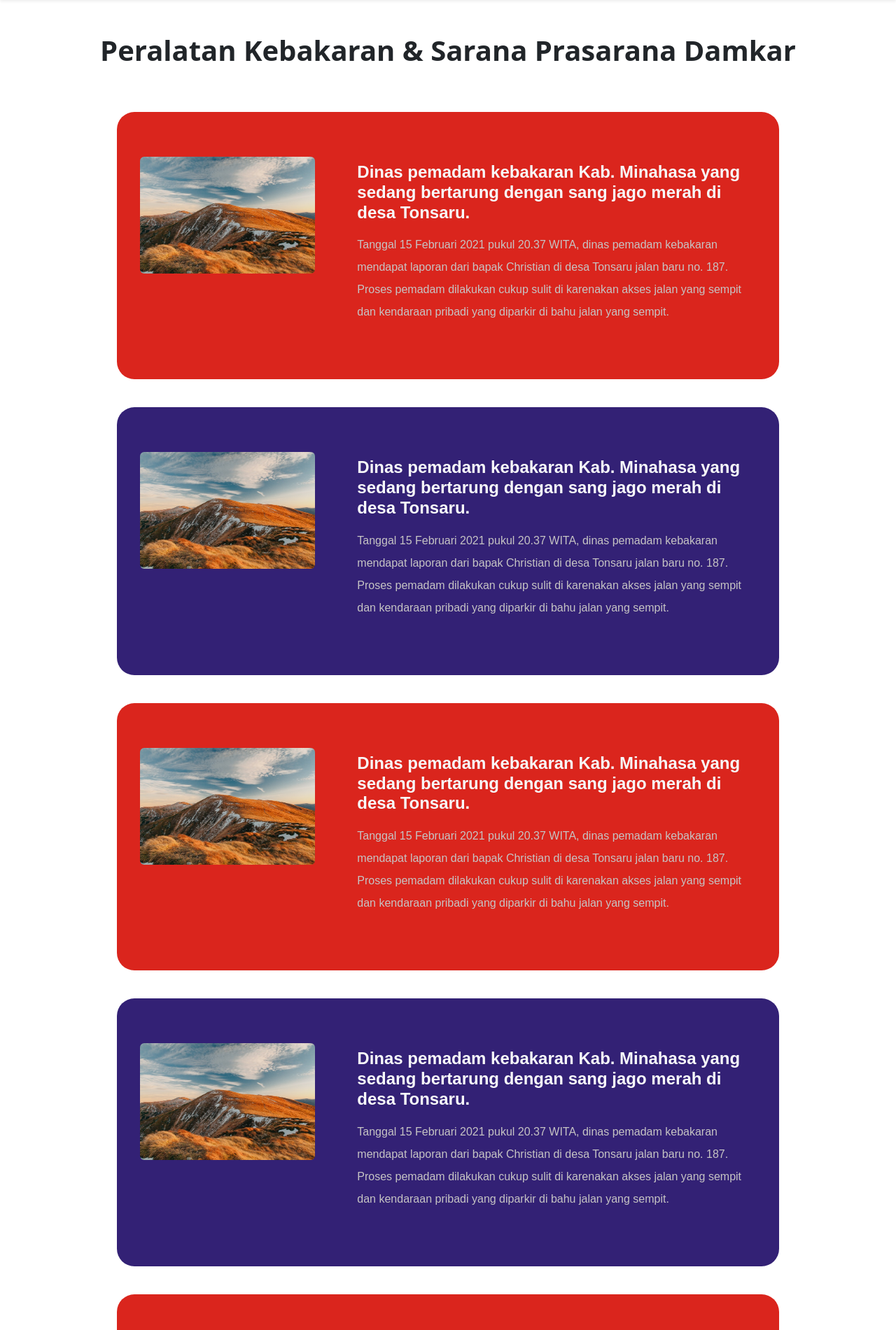
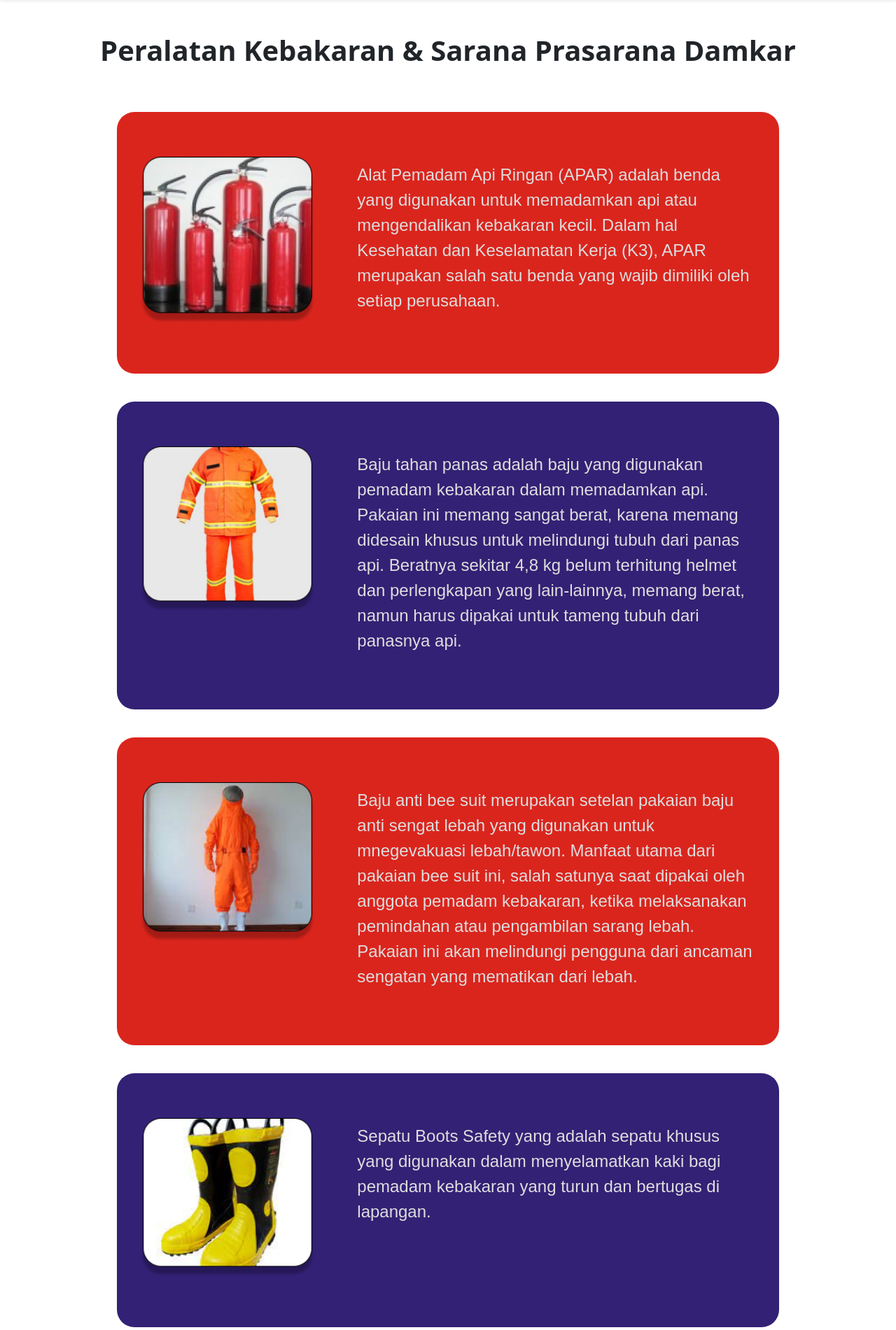
Before and after one commit to alfredtl/final_project, a PHP site: page /peralatan-kebakaran.html in a window 1280 px wide. Shown: the part 56-1957 px from the top of the page at 70% size. Run offline with PHP 8.4, Linux system fonts and the light colour scheme; some libraries are stand-ins or nearby versions.

Commit message:
menambahkan fungsi update pada halaman berita, menambahkan data pada halaman peralatan

```diff
--- a/peralatan-kebakaran.html
+++ b/peralatan-kebakaran.html
@@ -191,7 +191,7 @@
                             <div class="p-3 text-center">
                                 <h1 class="text-gradient">
                                     <a href="data-kebakaran.php" class="text-light" style="text-decoration: none;">
-                                        <img src="./image/everest-famous.jpg" class="rounded text-start" style="width: 250px;" alt="">
+                                        <img src="./image/alat-pemadam1.png" class="rounded text-start" style="width: 250px;" alt="">
                                     </a>
                                 </h1>
                             </div>
@@ -200,12 +200,8 @@
                             <div class="p-3">
                                 <h1 class="text-gradient">
                                     <a href="#" class="text-light" style="text-decoration: none;">
-                                        <p class="mt-2" style="font-size: 24px; font-family: sans-serif; font-weight: 600;">Dinas pemadam kebakaran  Kab. Minahasa  yang sedang
-                                            bertarung dengan sang jago merah di desa Tonsaru.</p>
-                                        <p class="lh-lg" style="font-size: 16px; margin-top: 10px; font-family: sans-serif; color: rgba(198, 196, 196, 1);">Tanggal 15 Februari 2021 pukul 20.37 WITA, dinas pemadam kebakaran
-                                            mendapat laporan dari bapak Christian di desa Tonsaru jalan baru no. 187.
-                                            Proses pemadam dilakukan cukup sulit di karenakan akses jalan yang
-                                            sempit dan kendaraan pribadi yang diparkir di bahu jalan yang sempit.</p>
+                                        <p class="mt-2 lh-base" style="font-size: 24px; font-family: sans-serif; color: rgb(222, 222, 222);">Alat Pemadam Api Ringan (APAR) adalah benda yang digunakan untuk memadamkan api atau
+                                            mengendalikan kebakaran kecil. Dalam hal Kesehatan dan Keselamatan Kerja (K3), APAR merupakan salah satu benda yang wajib dimiliki oleh setiap perusahaan.</p>
                                     </a>
                                 </h1>
                             </div>
@@ -219,7 +215,7 @@
                             <div class="p-3 text-center">
                                 <h1 class="text-gradient">
                                     <a href="data-kebakaran.php" class="text-light" style="text-decoration: none;">
-                                        <img src="./image/everest-famous.jpg" class="rounded text-start" style="width: 250px;" alt="">
+                                        <img src="./image/alat-pemadam2.png" class="rounded text-start" style="width: 250px;" alt="">
                                     </a>
                                 </h1>
                             </div>
@@ -228,12 +224,9 @@
                             <div class="p-3 ">
                                 <h1 class="text-gradient">
                                     <a href="#" class="text-light" style="text-decoration: none;">
-                                        <p class="mt-2" style="font-size: 24px; font-family: sans-serif; font-weight: 600;">Dinas pemadam kebakaran  Kab. Minahasa  yang sedang
-                                            bertarung dengan sang jago merah di desa Tonsaru.</p>
-                                        <p class="lh-lg" style="font-size: 16px; margin-top: 10px; font-family: sans-serif; color: rgba(198, 196, 196, 1);">Tanggal 15 Februari 2021 pukul 20.37 WITA, dinas pemadam kebakaran
-                                            mendapat laporan dari bapak Christian di desa Tonsaru jalan baru no. 187.
-                                            Proses pemadam dilakukan cukup sulit di karenakan akses jalan yang
-                                            sempit dan kendaraan pribadi yang diparkir di bahu jalan yang sempit.</p>
+                                        <p class="mt-2 lh-base" style="font-size: 24px; font-family: sans-serif; color: rgb(222, 222, 222);">Baju tahan panas adalah baju yang digunakan pemadam kebakaran dalam memadamkan api.
+                                            Pakaian ini memang sangat berat, karena memang didesain khusus untuk melindungi tubuh dari panas api. Beratnya sekitar 4,8 kg belum terhitung helmet dan perlengkapan yang lain-lainnya,
+                                            memang berat, namun harus dipakai untuk tameng tubuh dari panasnya api.</p>
                                     </a>
                                 </h1>
                             </div>
@@ -247,7 +240,7 @@
                             <div class="p-3 text-center">
                                 <h1 class="text-gradient">
                                     <a href="data-kebakaran.php" class="text-light" style="text-decoration: none;">
-                                        <img src="./image/everest-famous.jpg" class="rounded text-start" style="width: 250px;" alt="">
+                                        <img src="./image/alat-pemadam3.png" class="rounded text-start" style="width: 250px;" alt="">
 
                                     </a>
                                 </h1>
@@ -257,12 +250,9 @@
                             <div class="p-3 ">
                                 <h1 class="text-gradient">
                                     <a href="#" class="text-light" style="text-decoration: none;">
-                                        <p class="mt-2" style="font-size: 24px; font-family: sans-serif; font-weight: 600;">Dinas pemadam kebakaran  Kab. Minahasa  yang sedang
-                                            bertarung dengan sang jago merah di desa Tonsaru.</p>
-                                        <p class="lh-lg" style="font-size: 16px; margin-top: 10px; font-family: sans-serif; color: rgba(198, 196, 196, 1);">Tanggal 15 Februari 2021 pukul 20.37 WITA, dinas pemadam kebakaran
-                                            mendapat laporan dari bapak Christian di desa Tonsaru jalan baru no. 187.
-                                            Proses pemadam dilakukan cukup sulit di karenakan akses jalan yang
-                                            sempit dan kendaraan pribadi yang diparkir di bahu jalan yang sempit.</p>
+                                        <p class="mt-2 lh-base" style="font-size: 24px; font-family: sans-serif; color: rgb(222, 222, 222);">Baju anti bee suit merupakan setelan pakaian baju anti sengat lebah yang digunakan untuk mnegevakuasi
+                                            lebah/tawon. Manfaat utama dari pakaian bee suit ini, salah satunya saat dipakai oleh anggota pemadam kebakaran, ketika melaksanakan pemindahan atau pengambilan sarang lebah. Pakaian
+                                            ini akan melindungi pengguna dari ancaman sengatan yang mematikan dari lebah.</p>
                                     </a>
                                 </h1>
                             </div>
@@ -276,7 +266,7 @@
                             <div class="p-3 text-center">
                                 <h1 class="text-gradient">
                                     <a href="data-kebakaran.php" class="text-light" style="text-decoration: none;">
-                                        <img src="./image/everest-famous.jpg" class="rounded text-start" style="width: 250px;" alt="">
+                                        <img src="./image/alat-pemadam4.png" class="rounded text-start" style="width: 250px;" alt="">
 
                                     </a>
                                 </h1>
@@ -286,12 +276,8 @@
                             <div class="p-3 ">
                                 <h1 class="text-gradient">
                                     <a href="#" class="text-light" style="text-decoration: none;">
-                                        <p class="mt-2" style="font-size: 24px; font-family: sans-serif; font-weight: 600;">Dinas pemadam kebakaran  Kab. Minahasa  yang sedang
-                                            bertarung dengan sang jago merah di desa Tonsaru.</p>
-                                        <p class="lh-lg" style="font-size: 16px; margin-top: 10px; font-family: sans-serif; color: rgba(198, 196, 196, 1);">Tanggal 15 Februari 2021 pukul 20.37 WITA, dinas pemadam kebakaran
-                                            mendapat laporan dari bapak Christian di desa Tonsaru jalan baru no. 187.
-                                            Proses pemadam dilakukan cukup sulit di karenakan akses jalan yang
-                                            sempit dan kendaraan pribadi yang diparkir di bahu jalan yang sempit.</p>
+                                        <p class="mt-2 lh-base" style="font-size: 24px; font-family: sans-serif; color: rgb(222, 222, 222);">Sepatu Boots Safety yang adalah sepatu khusus yang digunakan dalam menyelamatkan kaki bagi
+                                            pemadam kebakaran yang turun dan bertugas di lapangan. </p>
                                     </a>
                                 </h1>
                             </div>
@@ -305,7 +291,7 @@
                             <div class="p-3 text-center">
                                 <h1 class="text-gradient">
                                     <a href="data-kebakaran.php" class="text-light" style="text-decoration: none;">
-                                        <img src="./image/everest-famous.jpg" class="rounded text-start" style="width: 250px;" alt="">
+                                        <img src="./image/alat-pemadam5.png" class="rounded text-start" style="width: 250px;" alt="">
 
                                     </a>
                                 </h1>
@@ -315,12 +301,8 @@
                             <div class="p-3 ">
                                 <h1 class="text-gradient">
                                     <a href="#" class="text-light" style="text-decoration: none;">
-                                        <p class="mt-2" style="font-size: 24px; font-family: sans-serif; font-weight: 600;">Dinas pemadam kebakaran  Kab. Minahasa  yang sedang
-                                            bertarung dengan sang jago merah di desa Tonsaru.</p>
-                                        <p class="lh-lg" style="font-size: 16px; margin-top: 10px; font-family: sans-serif; color: rgba(198, 196, 196, 1);">Tanggal 15 Februari 2021 pukul 20.37 WITA, dinas pemadam kebakaran
-                                            mendapat laporan dari bapak Christian di desa Tonsaru jalan baru no. 187.
-                                            Proses pemadam dilakukan cukup sulit di karenakan akses jalan yang
-                                            sempit dan kendaraan pribadi yang diparkir di bahu jalan yang sempit.</p>
+                                        <p class="mt-2 lh-base" style="font-size: 24px; font-family: sans-serif; color: rgb(222, 222, 222);">Helm Pemadam Kebakaran atau FIRE HELMET yakni alat untuk melindungi kepala.  Bentuk
+                                            helm pemadam ini memang dibuat khusus, dengan menggunakan kaca transparan di bagian depan dan menggunakan kain di bagian belakang</p>
                                     </a>
                                 </h1>
                             </div>
@@ -334,7 +316,7 @@
                             <div class="p-3 text-center">
                                 <h1 class="text-gradient">
                                     <a href="data-kebakaran.php" class="text-light" style="text-decoration: none;">
-                                        <img src="./image/everest-famous.jpg" class="rounded text-start" style="width: 250px;" alt="">
+                                        <img src="./image/alat-pemadam6.png" class="rounded text-start" style="width: 250px;" alt="">
 
                                     </a>
                                 </h1>
@@ -344,12 +326,8 @@
                             <div class="p-3 ">
                                 <h1 class="text-gradient">
                                     <a href="#" class="text-light" style="text-decoration: none;">
-                                        <p class="mt-2" style="font-size: 24px; font-family: sans-serif; font-weight: 600;">Dinas pemadam kebakaran  Kab. Minahasa  yang sedang
-                                            bertarung dengan sang jago merah di desa Tonsaru.</p>
-                                        <p class="lh-lg" style="font-size: 16px; margin-top: 10px; font-family: sans-serif; color: rgba(198, 196, 196, 1);">Tanggal 15 Februari 2021 pukul 20.37 WITA, dinas pemadam kebakaran
-                                            mendapat laporan dari bapak Christian di desa Tonsaru jalan baru no. 187.
-                                            Proses pemadam dilakukan cukup sulit di karenakan akses jalan yang
-                                            sempit dan kendaraan pribadi yang diparkir di bahu jalan yang sempit.</p>
+                                        <p class="mt-2 lh-base" style="font-size: 24px; font-family: sans-serif; color: rgb(222, 222, 222);">sarung tangan damkar memang diciptakan secara khusus untuk melindungi tangan.
+                                            Alat ini dapat meredam panas, tahan goresan, dan tahan bahan kimia berbahaya. Sarung tangan damkar terdiri dari tiga lapisan, yakni kulit luar, penghalang kelembaban, dan lapisan termal.</p>
                                     </a>
                                 </h1>
                             </div>
@@ -363,7 +341,7 @@
                             <div class="p-3 text-center">
                                 <h1 class="text-gradient">
                                     <a href="data-kebakaran.php" class="text-light" style="text-decoration: none;">
-                                        <img src="./image/everest-famous.jpg" class="rounded text-start" style="width: 250px;" alt="">
+                                        <img src="./image/alat-pemadam7.png" class="rounded text-start" style="width: 250px;" alt="">
                                     </a>
                                 </h1>
                             </div>
@@ -372,12 +350,8 @@
                             <div class="p-3 ">
                                 <h1 class="text-gradient">
                                     <a href="#" class="text-light" style="text-decoration: none;">
-                                        <p class="mt-2" style="font-size: 24px; font-family: sans-serif; font-weight: 600;">Dinas pemadam kebakaran  Kab. Minahasa  yang sedang
-                                            bertarung dengan sang jago merah di desa Tonsaru.</p>
-                                        <p class="lh-lg" style="font-size: 16px; margin-top: 10px; font-family: sans-serif; color: rgba(198, 196, 196, 1);">Tanggal 15 Februari 2021 pukul 20.37 WITA, dinas pemadam kebakaran
-                                            mendapat laporan dari bapak Christian di desa Tonsaru jalan baru no. 187.
-                                            Proses pemadam dilakukan cukup sulit di karenakan akses jalan yang
-                                            sempit dan kendaraan pribadi yang diparkir di bahu jalan yang sempit.</p>
+                                        <p class="mt-2 lh-base" style="font-size: 24px; font-family: sans-serif; color: rgb(222, 222, 222);">Self Contained Breathing Apparatus (SCBA) , merupakan alat bantu pernapasan
+                                            untuk waktu tertentu sesuai dengan jumlah oksigen yang tersedia pada alat tersebut. SCBA terdiri dari tabung (botol) bertekanan udara masker dan peralatan-peralatan pembawa.</p>
                                     </a>
                                 </h1>
                             </div>
@@ -391,7 +365,7 @@
                             <div class="p-3 text-center">
                                 <h1 class="text-gradient">
                                     <a href="data-kebakaran.php" class="text-light" style="text-decoration: none;">
-                                        <img src="./image/everest-famous.jpg" class="rounded text-start" style="width: 250px;" alt="">
+                                        <img src="./image/alat-pemadam8.png" class="rounded text-start" style="width: 250px;" alt="">
 
                                     </a>
                                 </h1>
@@ -401,12 +375,33 @@
                             <div class="p-3 ">
                                 <h1 class="text-gradient">
                                     <a href="#" class="text-light" style="text-decoration: none;">
-                                        <p class="mt-2" style="font-size: 24px; font-family: sans-serif; font-weight: 600;">Dinas pemadam kebakaran  Kab. Minahasa  yang sedang
-                                            bertarung dengan sang jago merah di desa Tonsaru.</p>
-                                        <p class="lh-lg" style="font-size: 16px; margin-top: 10px; font-family: sans-serif; color: rgba(198, 196, 196, 1);">Tanggal 15 Februari 2021 pukul 20.37 WITA, dinas pemadam kebakaran
-                                            mendapat laporan dari bapak Christian di desa Tonsaru jalan baru no. 187.
-                                            Proses pemadam dilakukan cukup sulit di karenakan akses jalan yang
-                                            sempit dan kendaraan pribadi yang diparkir di bahu jalan yang sempit.</p>
+                                        <p class="mt-2 lh-base" style="font-size: 24px; font-family: sans-serif; color: rgb(222, 222, 222);">Snake catching adalah alat yang memudahkan digunakan untuk menangkap atau
+                                            mengevakuasi ular berbisa ataupun ular lainnya.</p>
+                                    </a>
+                                </h1>
+                            </div>
+                        </div>
+                    </div>
+                </div>
+
+                <div class="box-box z-index-2 text-light mx-auto py-5" style="margin-bottom: 40px; border-radius: 25px; background-color: rgb(51, 33, 117);" >
+                    <div class="row" style="text-decoration: none;">
+                        <div class="col-md-4 position-relative">
+                            <div class="p-3 text-center">
+                                <h1 class="text-gradient">
+                                    <a href="data-kebakaran.php" class="text-light" style="text-decoration: none;">
+                                        <img src="./image/alat-pemadam9.png" class="rounded text-start" style="width: 250px;" alt="">
+
+                                    </a>
+                                </h1>
+                            </div>
+                        </div>
+                        <div class="col-md-8 position-relative">
+                            <div class="p-3 ">
+                                <h1 class="text-gradient">
+                                    <a href="#" class="text-light" style="text-decoration: none;">
+                                        <p class="mt-2 lh-base" style="font-size: 24px; font-family: sans-serif; color: rgb(222, 222, 222);">Fire Truck atau Mobil Pemadam Kebakaran merupakan hasil dari rangkaian berbagai
+                                            unit sistem yang terdiri dari Engine, Chassis, Pompa, dan PTO (Power Take Off). Keseluruhan unit sistem tersebut dirangkai menjadi satu kesatuan mobil pemadam kebakaran yang disesuaikan dengan kebutuhan yang diperlukan</p>
                                     </a>
                                 </h1>
                             </div>
--- a/style.css
+++ b/style.css
@@ -12,7 +12,7 @@ header{
     top: 0;
     padding: 0;
     width: 100%;
-    height: 45rem;
+    height: 35rem;
     background-image: /*linear-gradient(rgba(0, 0, 0, 0.6), rgba(0, 0, 0, 0.6), rgba(0, 0, 0, 0.6), rgba(0, 0, 0, 0.6)),*/ url('../final_project/image/image-home.jpg');
     background-size: cover;
     background-position: center;
```
Also changed, not shown: berita.php (+24 -7 lines), update.php (+16 -14 lines), image/alat-pemadam1.png (added), image/alat-pemadam2.png (added), image/alat-pemadam3.png (added), image/alat-pemadam4.png (added), image/alat-pemadam5.png (added), image/alat-pemadam6.png (added), image/alat-pemadam7.png (added), image/alat-pemadam8.png (added), image/alat-pemadam9.png (added).
